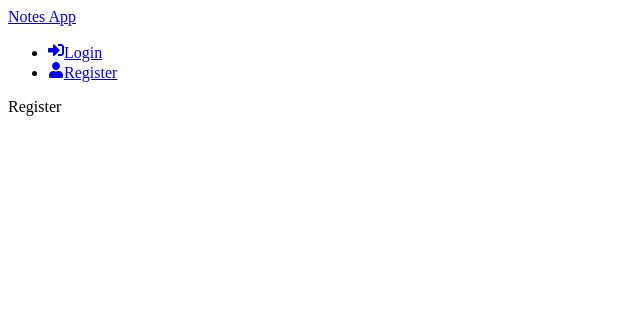
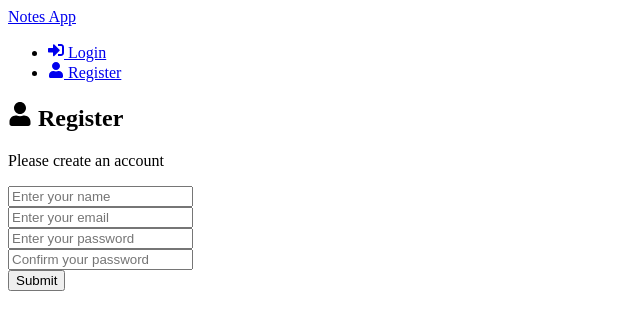
Before and after one commit to Dimterion/Notes-app, a React (Create React App) app in the folder frontend/: page /register in a window 1280 px wide. Shown: the top 330 px of the page, without its empty margins (0-640 px from the left). Built offline with nearby package versions, Linux system fonts and the light colour scheme.

Commit message:
add home, register, login pages content

```diff
--- a/frontend/src/App.js
+++ b/frontend/src/App.js
@@ -1,4 +1,6 @@
 import { BrowserRouter as Router, Routes, Route } from "react-router-dom";
+import { ToastContainer } from "react-toastify";
+import "react-toastify/dist/ReactToastify.css";
 import Header from "./components/Header";
 import Home from "./pages/Home";
 import Login from "./pages/Login";
@@ -17,6 +19,7 @@
           </Routes>
         </div>
       </Router>
+      <ToastContainer />
     </>
   );
 }
--- a/frontend/src/components/Header.jsx
+++ b/frontend/src/components/Header.jsx
@@ -10,14 +10,12 @@
       <ul>
         <li>
           <Link to="/login">
-            <FaSignInAlt />
-            Login
+            <FaSignInAlt /> Login
           </Link>
         </li>
         <li>
           <Link to="/register">
-            <FaUser />
-            Register
+            <FaUser /> Register
           </Link>
         </li>
       </ul>
--- a/frontend/src/pages/Home.jsx
+++ b/frontend/src/pages/Home.jsx
@@ -1,5 +1,21 @@
+import { Link } from "react-router-dom";
+import { MdNoteAdd, MdNotes } from "react-icons/md";
+
 function Home() {
-  return <div>Home</div>;
+  return (
+    <>
+      <section className="heading">
+        <h1>Create Your Notes</h1>
+        <p>Please choose</p>
+      </section>
+      <Link to="/new-note" className="btn btn-reverse btn-block">
+        <MdNoteAdd /> Create New Note
+      </Link>
+      <Link to="/notes" className="btn btn-block">
+        <MdNotes /> View My Notes
+      </Link>
+    </>
+  );
 }
 
 export default Home;
--- a/frontend/src/pages/Login.jsx
+++ b/frontend/src/pages/Login.jsx
@@ -1,5 +1,67 @@
+import { useState } from "react";
+import { toast } from "react-toastify";
+import { FaSignInAlt } from "react-icons/fa";
+
 function Login() {
-  return <div>Login</div>;
+  const [formData, setFormData] = useState({
+    email: "",
+    password: "",
+  });
+
+  const { email, password } = formData;
+
+  const onChange = (e) => {
+    setFormData((prevState) => ({
+      ...prevState,
+      [e.target.name]: e.target.value,
+    }));
+  };
+
+  const onSubmit = (e) => {
+    e.preventDefault();
+  };
+
+  return (
+    <>
+      <section className="heading">
+        <h1>
+          <FaSignInAlt /> Login
+        </h1>
+        <p>Please log in</p>
+      </section>
+      <section className="form">
+        <form onSubmit={onSubmit}>
+          <div className="form-group">
+            <input
+              type="email"
+              className="form-control"
+              id="email"
+              name="email"
+              value={email}
+              onChange={onChange}
+              placeholder="Enter your email"
+              required
+            />
+          </div>
+          <div className="form-group">
+            <input
+              type="password"
+              className="form-control"
+              id="password"
+              name="password"
+              value={password}
+              onChange={onChange}
+              placeholder="Enter your password"
+              required
+            />
+          </div>
+          <div className="form-group">
+            <button className="btn btn-block">Submit</button>
+          </div>
+        </form>
+      </section>
+    </>
+  );
 }
 
 export default Login;
--- a/frontend/src/pages/Register.jsx
+++ b/frontend/src/pages/Register.jsx
@@ -1,5 +1,97 @@
+import { useState } from "react";
+import { toast } from "react-toastify";
+import { FaUser } from "react-icons/fa";
+
 function Register() {
-  return <div>Register</div>;
+  const [formData, setFormData] = useState({
+    name: "",
+    email: "",
+    password: "",
+    passwordConfirm: "",
+  });
+
+  const { name, email, password, passwordConfirm } = formData;
+
+  const onChange = (e) => {
+    setFormData((prevState) => ({
+      ...prevState,
+      [e.target.name]: e.target.value,
+    }));
+  };
+
+  const onSubmit = (e) => {
+    e.preventDefault();
+
+    if (password !== passwordConfirm) {
+      toast.error("Passwords do not match");
+    }
+  };
+
+  return (
+    <>
+      <section className="heading">
+        <h1>
+          <FaUser /> Register
+        </h1>
+        <p>Please create an account</p>
+      </section>
+      <section className="form">
+        <form onSubmit={onSubmit}>
+          <div className="form-group">
+            <input
+              type="text"
+              className="form-control"
+              id="name"
+              name="name"
+              value={name}
+              onChange={onChange}
+              placeholder="Enter your name"
+              required
+            />
+          </div>
+          <div className="form-group">
+            <input
+              type="email"
+              className="form-control"
+              id="email"
+              name="email"
+              value={email}
+              onChange={onChange}
+              placeholder="Enter your email"
+              required
+            />
+          </div>
+          <div className="form-group">
+            <input
+              type="password"
+              className="form-control"
+              id="password"
+              name="password"
+              value={password}
+              onChange={onChange}
+              placeholder="Enter your password"
+              required
+            />
+          </div>
+          <div className="form-group">
+            <input
+              type="password"
+              className="form-control"
+              id="passwordConfirm"
+              name="passwordConfirm"
+              value={passwordConfirm}
+              onChange={onChange}
+              placeholder="Confirm your password"
+              required
+            />
+          </div>
+          <div className="form-group">
+            <button className="btn btn-block">Submit</button>
+          </div>
+        </form>
+      </section>
+    </>
+  );
 }
 
 export default Register;
```
